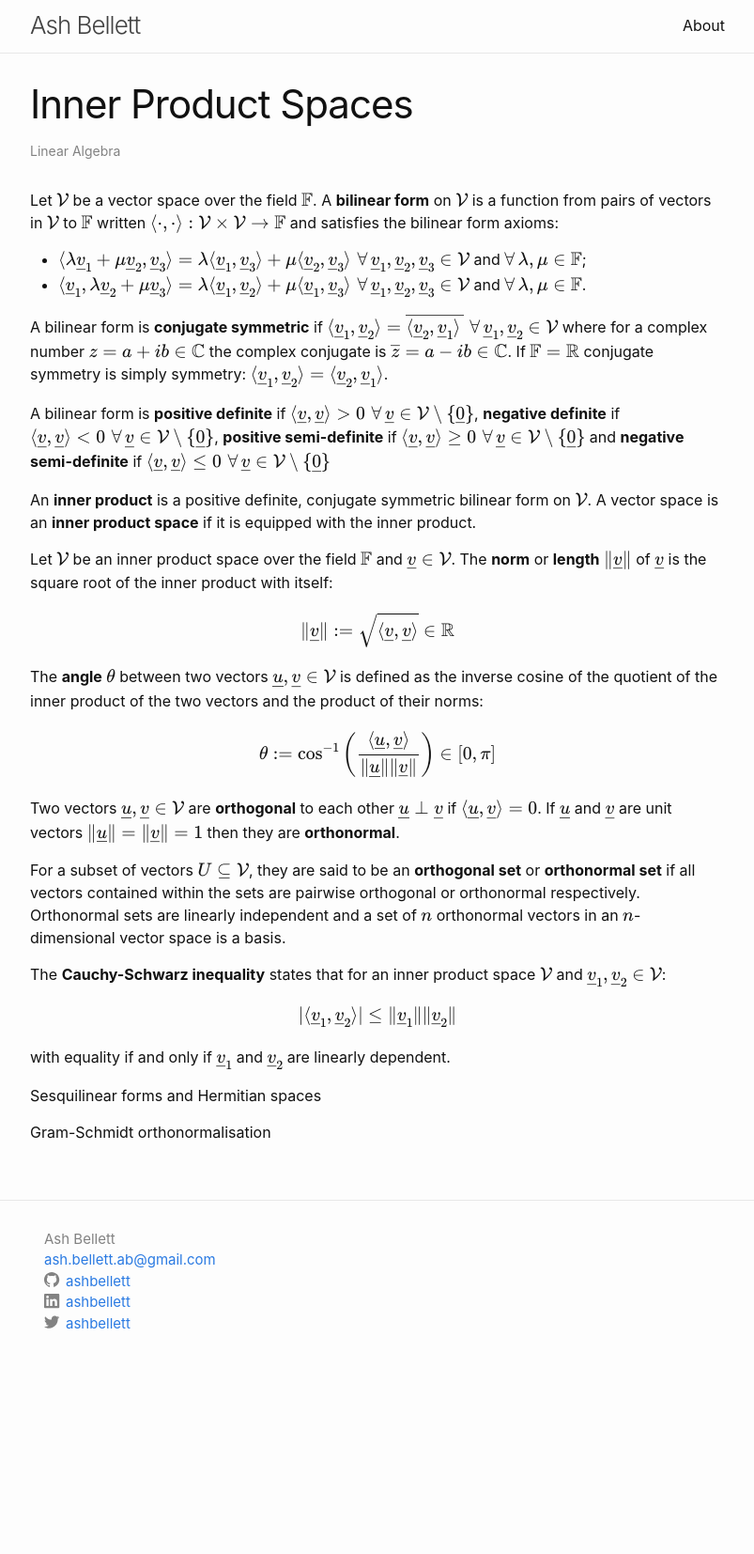
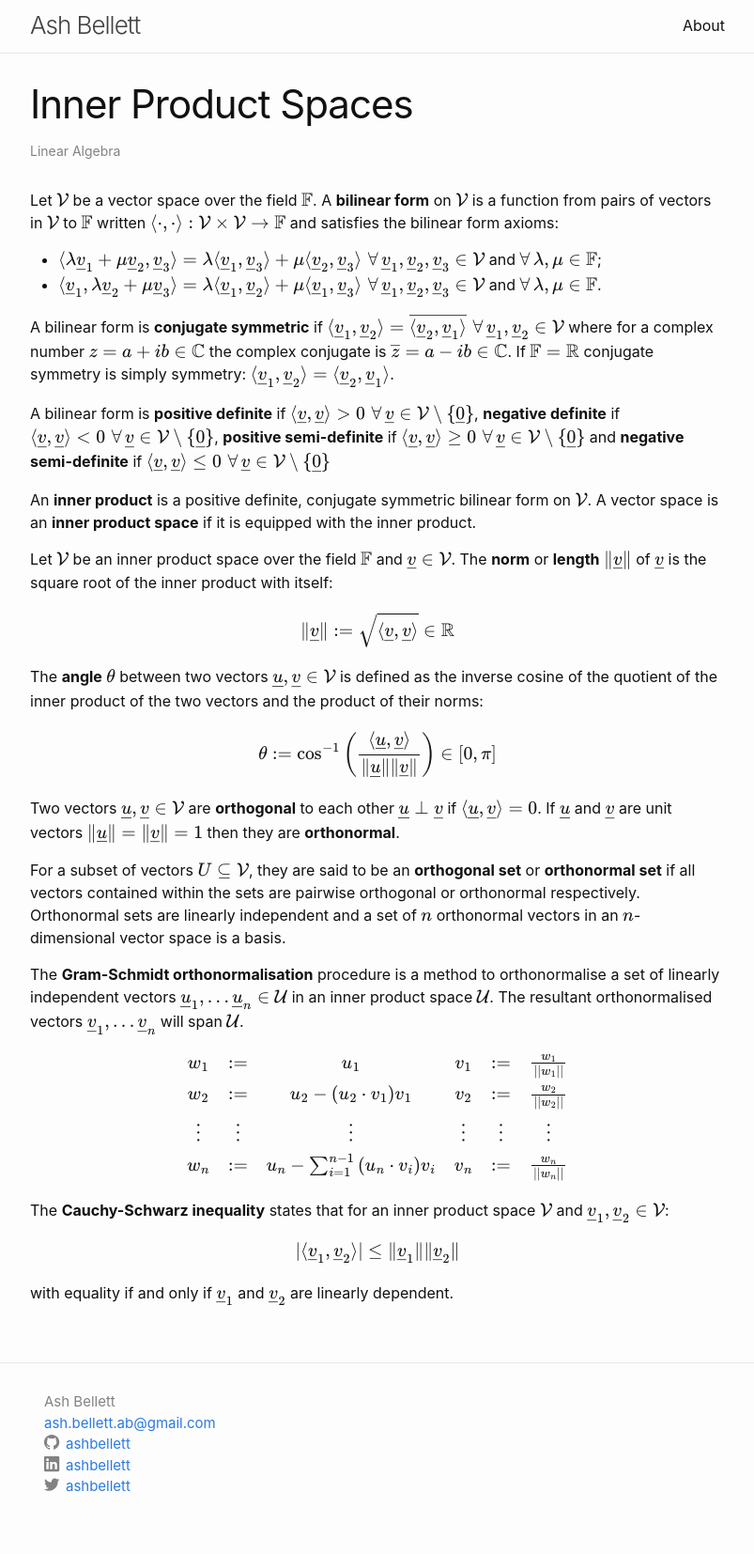
Before and after one commit to ashbellett/ashbellett.github.io, a Jekyll site: the page built from _posts/_linear-algebra/inner-product-spaces.md, in a window 1280 px wide. Shown: the whole page at 94% size, without its empty margins (238-1041 px from the left). Built offline with Jekyll 4.4.1, drawn with Linux system fonts in a browser that asks for light colours; some web fonts are replaced; before the commit the page ends 1480 px from its top, so only the background shows below that.

Commit message:
Add Gram-Schmidt orthonormalisation notes

```diff
--- a/_posts/_linear-algebra/inner-product-spaces.md
+++ b/_posts/_linear-algebra/inner-product-spaces.md
@@ -28,12 +28,19 @@ Two vectors $$\underline{u}, \underline{v} \in \mathcal{V}$$ are **orthogonal**
 
 For a subset of vectors $$U \subseteq \mathcal{V}$$, they are said to be an **orthogonal set** or **orthonormal set** if all vectors contained within the sets are pairwise orthogonal or orthonormal respectively. Orthonormal sets are linearly independent and a set of $$n$$ orthonormal vectors in an $$n$$-dimensional vector space is a basis.
 
+The **Gram-Schmidt orthonormalisation** procedure is a method to orthonormalise a set of linearly independent vectors $$\underline{u}_1,...\underline{u}_n \in \mathcal{U}$$ in an inner product space $$\mathcal{U}$$. The resultant orthonormalised vectors $$\underline{v}_1,...\underline{v}_n$$ will span $$\mathcal{U}$$.
+
+$$
+\begin{matrix}
+w_1 & := & u_1 & v_1 & := & \frac{w_1}{||w_1||} \\
+w_2 & := & u_2-\left(u_2 \cdot v_1\right)v_1 & v_2 & := & \frac{w_2}{||w_2||} \\
+\vdots & \vdots & \vdots & \vdots & \vdots & \vdots\\
+w_n & := & u_n-\sum_{i=1}^{n-1}\left(u_n \cdot v_i\right)v_i & v_n & := & \frac{w_n}{||w_n||} \\
+\end{matrix}
+$$
+
 The **Cauchy-Schwarz inequality** states that for an inner product space $$\mathcal{V}$$ and $$\underline{v}_1,\underline{v}_2\in\mathcal{V}$$:
 
 $$|\langle\underline{v}_1,\underline{v}_2\rangle|\leq\|\underline{v}_1\|\|\underline{v}_2\|$$
 
 with equality if and only if $$\underline{v}_1$$ and $$\underline{v}_2$$ are linearly dependent.
-
-Sesquilinear forms and Hermitian spaces
-
-Gram-Schmidt orthonormalisation
```
